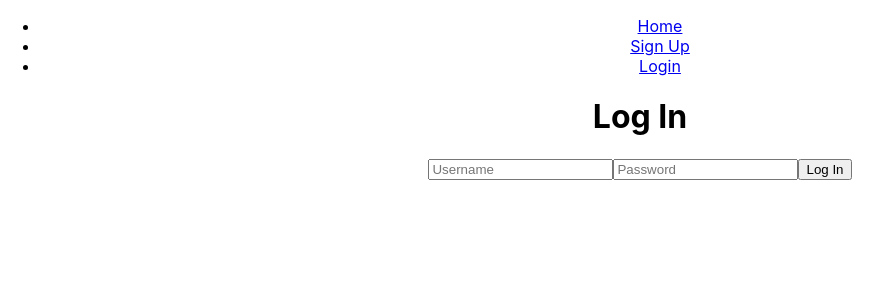
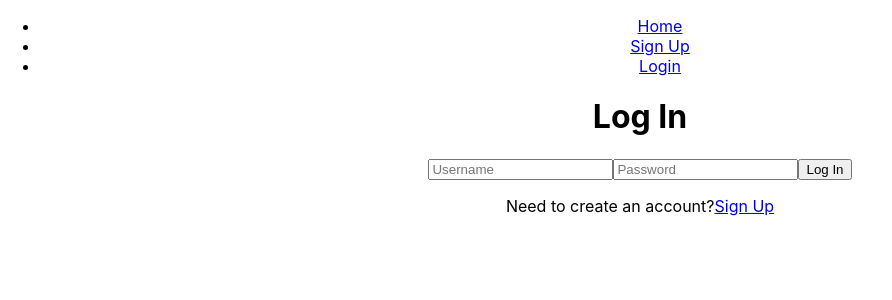
Before and after one commit to bestfriendreminders-pt-042219/Front-End, a React (Create React App) app in the folder better-friends/: page /login in a window 1280 px wide. Shown: the top 300 px of the page, without its empty margins (0-892 px from the left). Built offline with nearby package versions, Linux system fonts and the light colour scheme.

Commit message:
added sign up link to log in page

```diff
--- a/better-friends/src/components/Login.js
+++ b/better-friends/src/components/Login.js
@@ -1,4 +1,5 @@
 import React, {Component} from 'react'
+import { Link, Route } from 'react-router-dom'
 import axios from 'axios'
 
 class LogIn extends Component {
@@ -59,6 +60,13 @@ class LogIn extends Component {
 
                    <button> Log In </button>
                </form>
+
+               <p>
+                   Need to create an account?
+                    <Link to="/signup" >
+                        Sign Up
+                    </Link>
+                </p>
            </>
        )
    }
```
